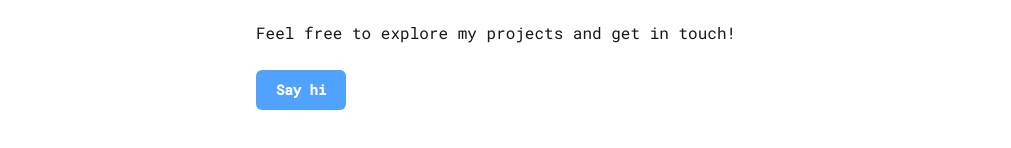
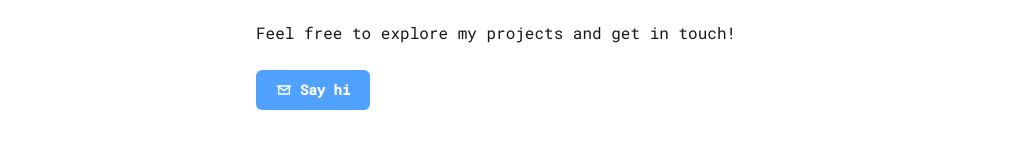
Before and after one commit to Angelinaleib/portfolio, a Next.js app: page / in a window 1280 px wide. Shown: the part 192-340 px from the top of the page, without its empty margins (0-1011 px from the left). Built offline with nearby package versions, Linux system fonts and the light colour scheme.

Commit message:
email symbol

```diff
--- a/app/page.tsx
+++ b/app/page.tsx
@@ -9,9 +9,22 @@ export default function Home() {
         I'm fascinated by the intersection of technology and human behavior.</p>
       <p>Feel free to explore my projects and get in touch!</p>
       <a
-        className="inline-block rounded-md bg-blue-400 px-5 py-2.5 text-sm font-semibold text-white transition hover:bg-blue-500"
+        className="inline-flex items-center gap-2 rounded-md bg-blue-400 px-5 py-2.5 text-sm font-semibold text-white transition hover:bg-blue-500"
         href="mailto:your@email.com"
       >
+        <svg
+          aria-hidden="true"
+          className="h-4 w-4"
+          viewBox="0 0 24 24"
+          fill="none"
+          stroke="currentColor"
+          strokeWidth="2"
+          strokeLinecap="round"
+          strokeLinejoin="round"
+        >
+          <path d="M4 6h16v12H4z" />
+          <path d="m22 6-10 7L2 6" />
+        </svg>
         Say hi
       </a>
     </div>
```
